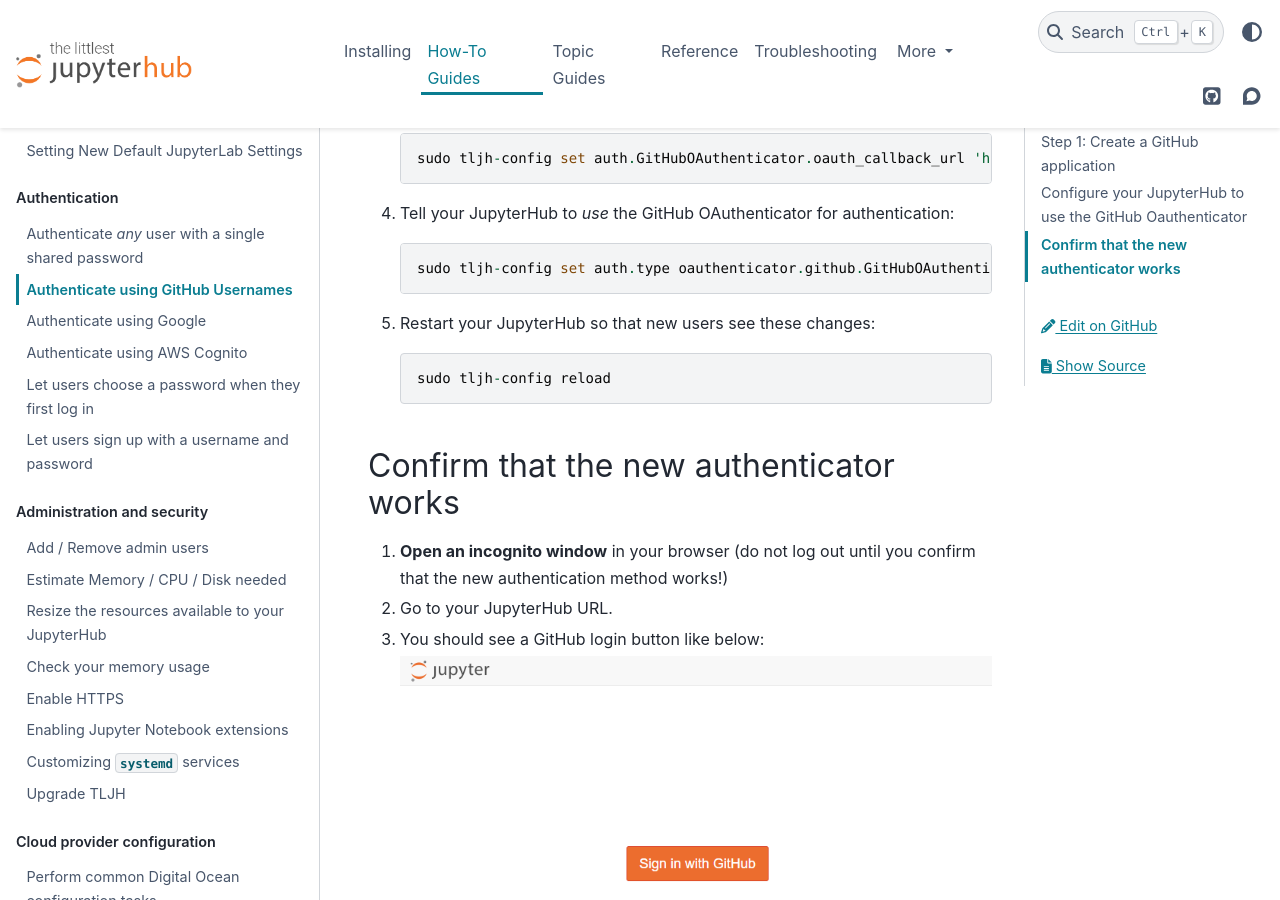
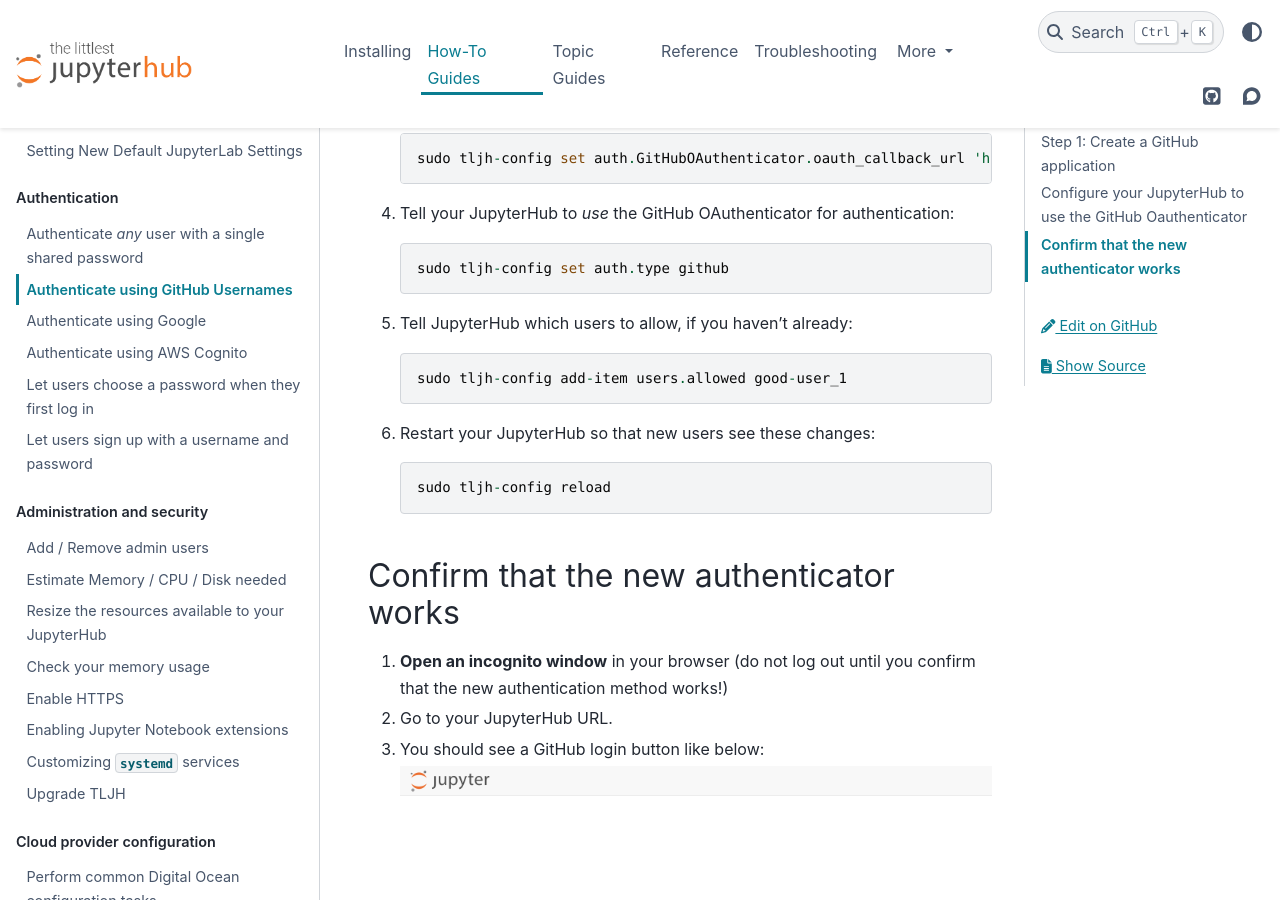
Before and after one commit to jupyterhub/the-littlest-jupyterhub, a Sphinx documentation site: the page built from docs/howto/auth/github.md, in a window 1280 px wide and 900 px high, scrolled down 3003 px. Built offline with Sphinx 7.4.7 and the PyData theme 0.15.4, drawn with Linux system fonts in a browser that asks for light colours.

Commit message:
doc adding users with github, since they won't be allowed by default

````diff
--- a/docs/howto/auth/github.md
+++ b/docs/howto/auth/github.md
@@ -91,10 +91,16 @@
 4. Tell your JupyterHub to _use_ the GitHub OAuthenticator for authentication:
 
    ```
-   sudo tljh-config set auth.type oauthenticator.github.GitHubOAuthenticator
+   sudo tljh-config set auth.type github
    ```
 
-5. Restart your JupyterHub so that new users see these changes:
+5. Tell JupyterHub which users to allow, if you haven't already:
+
+   ```
+   sudo tljh-config add-item users.allowed good-user_1
+   ```
+
+6. Restart your JupyterHub so that new users see these changes:
 
    ```
    sudo tljh-config reload
````
